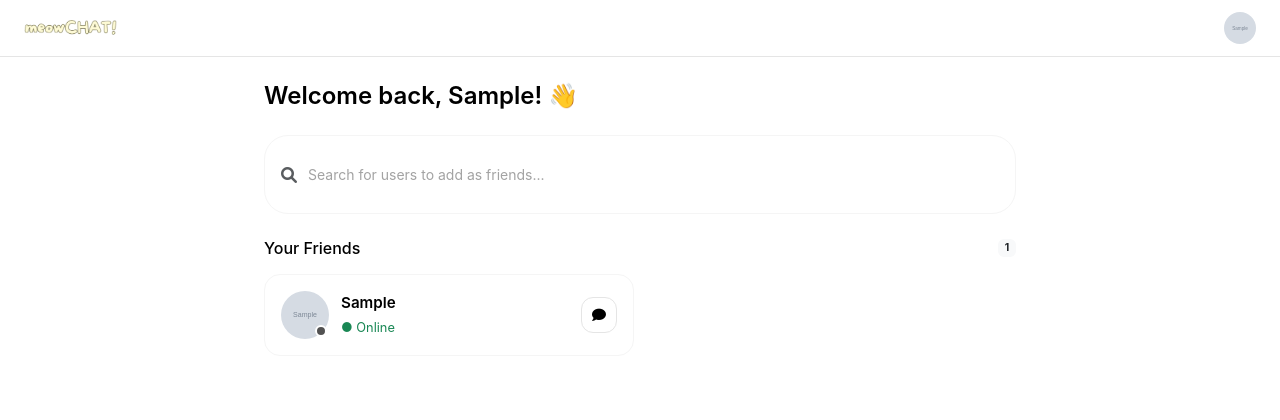
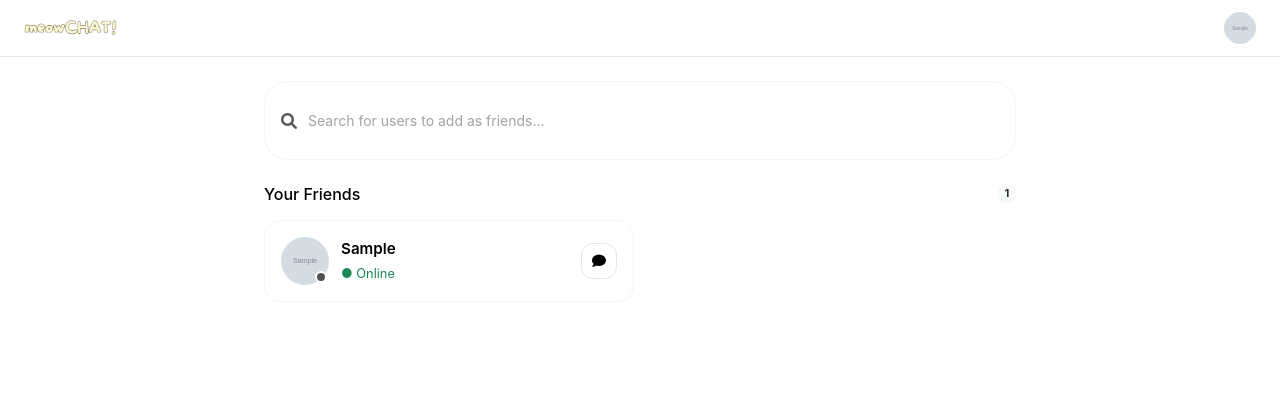
Before and after one commit to jhwhangug3/xch, a Flask app: page /dashboard in a window 1280 px wide. Shown: the top 420 px of the page. Run offline with Flask 3, Linux system fonts and the light colour scheme; a user stored in the database is signed in; tables that the repository leaves empty hold one stand-in row (values such as "Sample post"); grey boxes marked "Sample" are stand-in pictures; some libraries are stand-ins or nearby versions.

Commit message:
Update dashboard.html

```diff
--- a/templates/dashboard.html
+++ b/templates/dashboard.html
@@ -35,10 +35,7 @@
     </nav>
     <div class="dashboard-content">
         <div class="dashboard-inner">
-                                <!-- Header -->
-                                <div class="d-flex justify-content-between align-items-center mb-4">
-                                    <h2 class="mb-0">Welcome back, {{ user.first_name or user.username }}! 👋</h2>
-                                </div>
+
 
                                 <!-- Search Users - Standard placement under navbar -->
                                 <div class="search-box mb-4">
```
